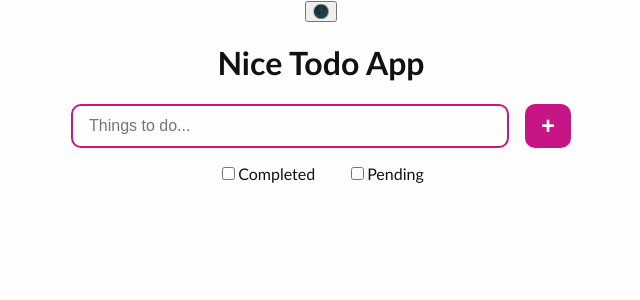
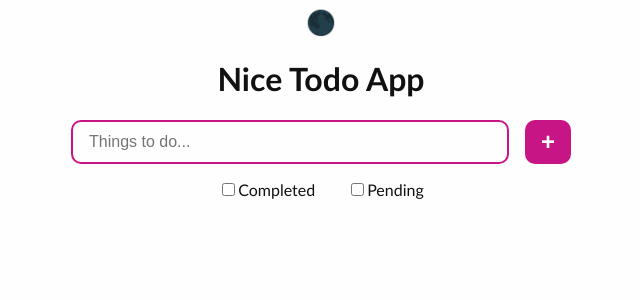
Before and after one commit to Ryomazz/10-project-react-api, a React (Vite) app in the folder 1-todo-hooks-apis/: page / in a window 1280 px wide. Shown: the top 300 px of the page, without its empty margins (319-959 px from the left). Built offline with nearby package versions, Linux system fonts and the light colour scheme.

Commit message:
Terminando los estilos del button de dark-light mode

```diff
--- a/1-todo-hooks-apis/src/components/DarkLightButton.jsx
+++ b/1-todo-hooks-apis/src/components/DarkLightButton.jsx
@@ -9,10 +9,11 @@ function DarkLightButton() {
    }, [darkLightMode]);
 
    return (
-      <section className="dark-light-button">
+      <section>
          <button
             style={{ cursor: "pointer" }}
             onClick={() => setDarkLightMode(!darkLightMode)}
+            className="dark-light-button"
          >
             {darkLightMode ? "☀️" : "🌑"}
          </button>
--- a/1-todo-hooks-apis/src/index.css
+++ b/1-todo-hooks-apis/src/index.css
@@ -6,6 +6,7 @@ body {
    justify-content: center;
    padding: 0;
    margin: 0;
+   padding: 0rem 2rem;
 }
 
 .light {
@@ -116,3 +117,12 @@ body {
       font-size: 1rem;
    }
 }
+
+/*------ Dark Light Mode ------*/
+
+.dark-light-button {
+   background-color: transparent;
+   border: none;
+   font-size: 1.5rem;
+   margin-top: 0.5rem;
+}
```
Also changed, not shown: 1 other file (tests, documents, lock files or other folders).
